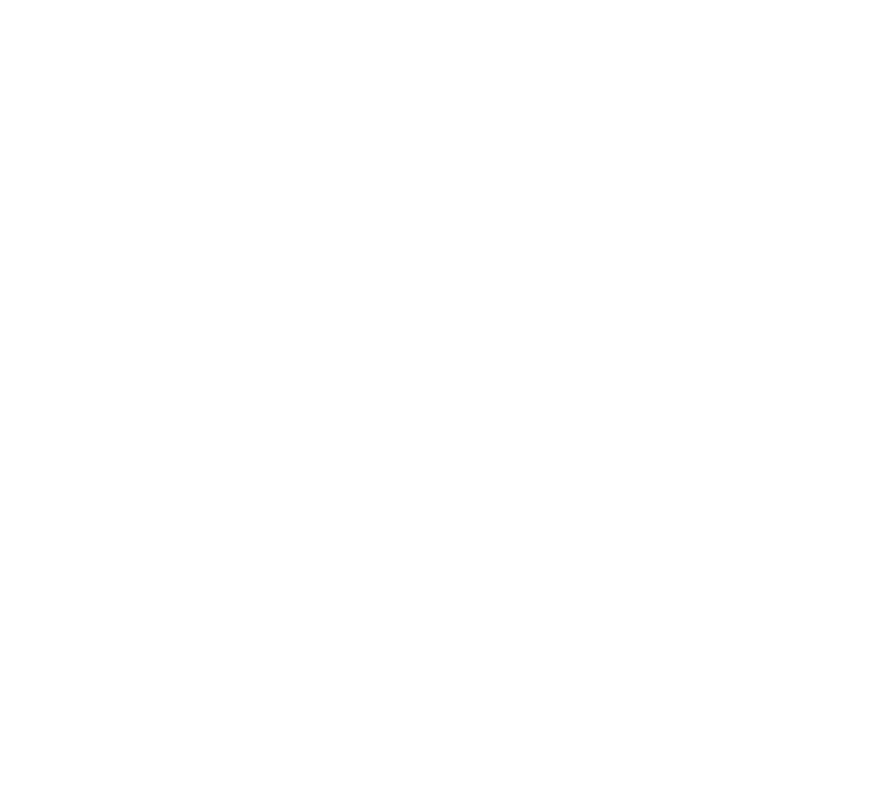
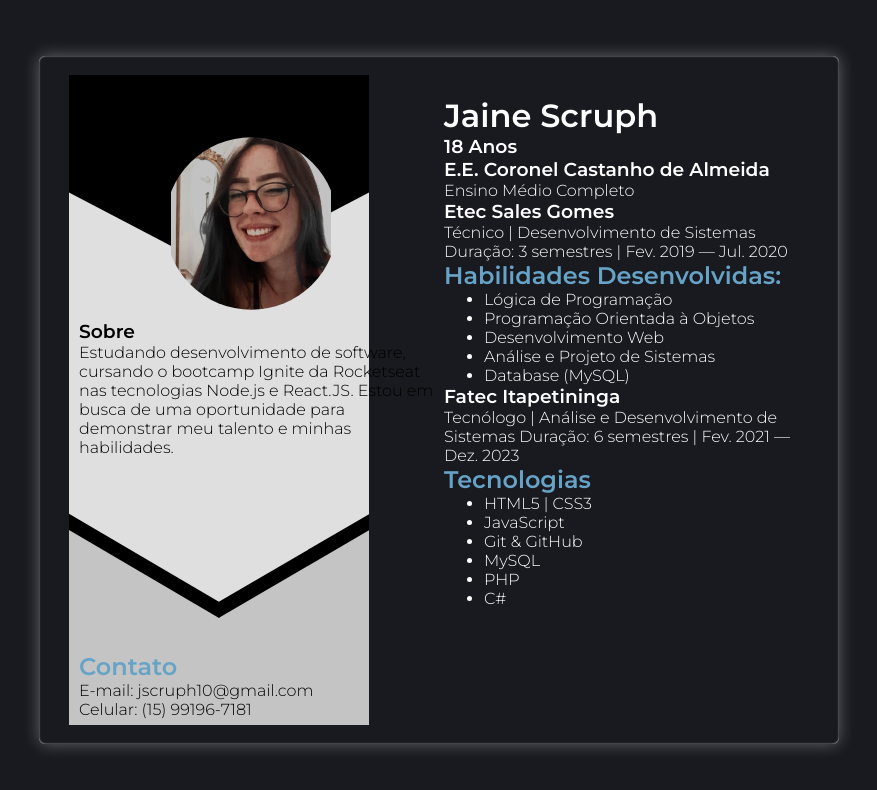
Before and after one commit to Scruph/portfolio-pure, a plain HTML site: page index.html in a window 1280 px wide. Shown: the whole page, without its empty margins (201-1078 px from the left). Drawn offline with Linux system fonts and the light colour scheme.

Commit message:
first commit

```diff
--- a/index.html
+++ b/index.html
@@ -5,8 +5,81 @@
   <meta http-equiv="X-UA-Compatible" content="IE=edge">
   <meta name="viewport" content="width=device-width, initial-scale=1.0">
   <title>Azul Geométrico Robótica Engenharia Currículo</title>
+
+  <link rel="stylesheet" href="./style.css">
+
+  <link rel="preconnect" href="https://fonts.googleapis.com">
+  <link rel="preconnect" href="https://fonts.gstatic.com" crossorigin>
+  <link href="https://fonts.googleapis.com/css2?family=Roboto:wght@400;700&display=swap" rel="stylesheet">
 </head>
 <body>
+    <main>
+      <div class="container">
 
+        <div class="esquerda">
+          <div class="avatar">
+            <img src="./images/avatar.jpeg" alt="Avatar">
+          </div>
+
+          <div class="about">
+            <h3>Sobre</h3>
+            <p>Estudando desenvolvimento de software, cursando o
+              bootcamp Ignite da Rocketseat nas tecnologias Node.js
+              e React.JS. Estou em busca de uma oportunidade para
+              demonstrar meu talento e minhas habilidades.
+            </p>
+          </div>
+
+          <div class="contact">
+            <h2>Contato</h2>
+              <p>E-mail: jscruph10@gmail.com</p>
+              <p>Celular: (15) 99196-7181</p>
+          </div>
+
+        </div>
+
+        <div class="direita">
+          <h1 id="userName">Jaine Scruph</h1>
+          <h3>18 Anos</h3>
+
+          <div class="historico">
+            <h3>E.E. Coronel Castanho de Almeida</h3>
+            <p>Ensino Médio Completo</p>
+
+            <h3>Etec Sales Gomes</h3>
+            <p>Técnico | Desenvolvimento de Sistemas
+              Duração: 3 semestres | Fev. 2019 — Jul. 2020</p>
+
+            <h2>Habilidades Desenvolvidas:</h2>
+            <ul>
+              <li>Lógica de Programação</li>
+              <li>Programação Orientada à Objetos</li>
+              <li>Desenvolvimento Web</li>
+              <li>Análise e Projeto de Sistemas</li>
+              <li>Database (MySQL)</li>
+            </ul>
+
+            <h3>Fatec Itapetininga</h3>
+            <p>
+              Tecnólogo | Análise e Desenvolvimento de Sistemas
+              Duração: 6 semestres | Fev. 2021 — Dez. 2023
+            </p>
+          </div>
+
+          <div class="Tecnologias">
+            <h2>Tecnologias</h2>
+            <ul>
+              <li>HTML5 | CSS3</li>
+              <li>JavaScript</li>
+              <li>Git & GitHub</li>
+              <li>MySQL</li>
+              <li>PHP</li>
+              <li>C#</li>
+            </ul>
+          </div>
+        </div>
+
+      </div>
+    </main>
 </body>
 </html>
--- a/style.css
+++ b/style.css
@@ -0,0 +1,72 @@
+@import url('https://fonts.googleapis.com/css2?family=Montserrat:wght@300;600&display=swap');
+
+* {
+  margin: 0;
+}
+
+html,
+body{
+  background-color: #191920;
+  width: 100%;
+  height: 100%;
+  font-family: 'Montserrat', sans-serif;
+}
+
+body{
+  display: grid;
+  place-items: center;
+  color: var(--font-white);
+}
+
+:root{
+  --bg-photo-black: #000000;
+  --about-gray: ##DFDFDF;
+  --h1-blue: #66A3C6;
+  --font-white: #FFFFFF;
+}
+
+main{
+  width: 50rem;
+  height: 43rem;
+  border-radius: .375rem;
+  box-shadow: inset 0 0 0.1em, 0 0 1em rgba(255, 255, 255, 0.322);
+  background: url('./images/mobile.svg') no-repeat;
+  background-position: 6%;
+}
+
+.container{
+  display: grid;
+  gap: 10px;
+  margin: 5%;
+  grid-template-columns: repeat(2, 1fr);
+}
+
+.avatar{
+  width: 10rem;
+  margin-top: 10%;
+  margin-left: 26%;
+  position: relative;
+}
+
+.avatar > img{
+  width: 10rem;
+  height: 11.5rem;
+  object-fit: cover;
+  clip-path: circle(50% at 50% 50%);
+}
+
+h1{
+  font-size: 32px;
+}
+
+h2{
+  color: var(--h1-blue)
+}
+
+.contact{
+  margin-top: 55%;
+}
+
+.about, .contact{
+  color: var(--bg-photo-black);
+}
```
Also changed, not shown: main.js (added, +30 -0 lines), images/avatar.jpeg (added), images/background.jpg (added), images/background_center.svg (added), images/build.svg (added), images/facebook.svg (added), images/faixa.svg (added), images/github.svg (added), images/instagram.svg (added), images/mobile.svg (added), images/twitter.svg (added), images/youtube.svg (added), 1 other file.
